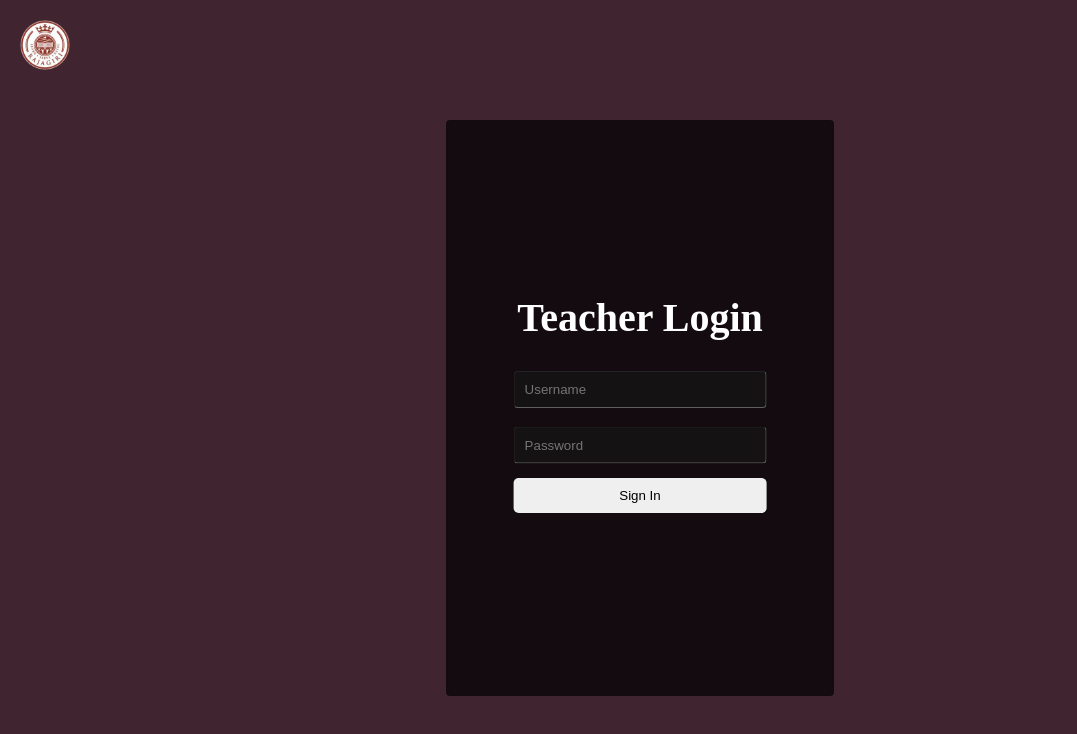
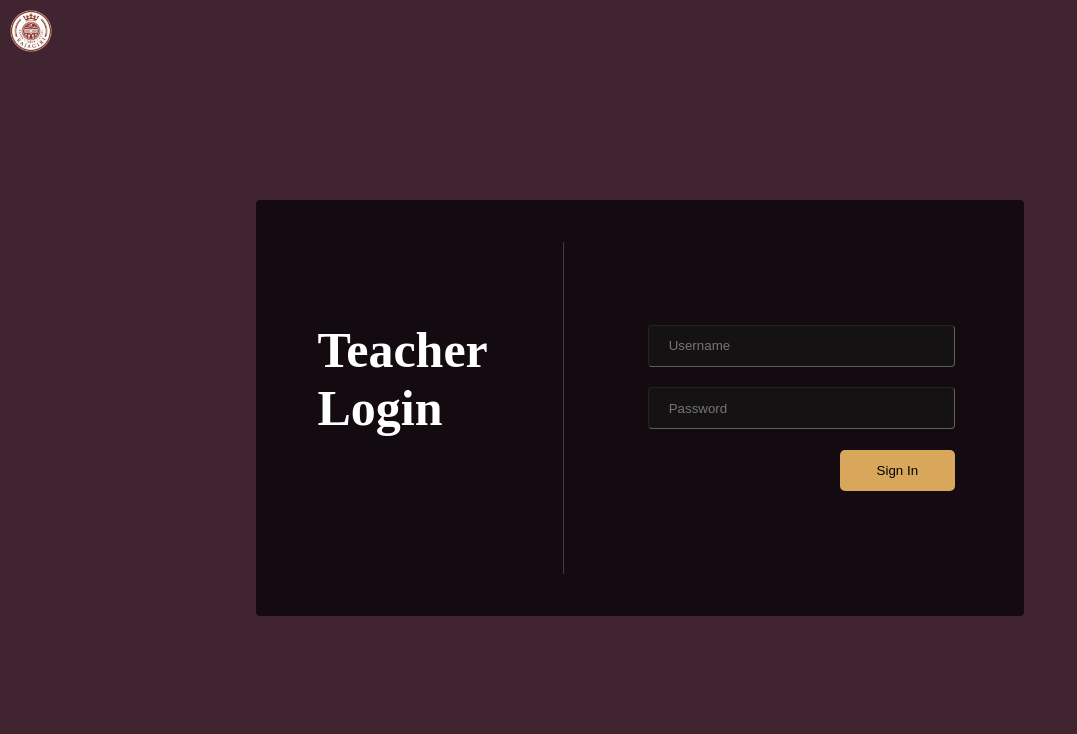
Before and after one commit to svhl/rems, a website: page public/teach_login.html in a window 1280 px wide. Shown: the whole page, without its empty margins (0-1077 px from the left). Drawn offline with Linux system fonts and the light colour scheme.

Commit message:
update index and login

```diff
--- a/public/index.css
+++ b/public/index.css
@@ -1,6 +1,6 @@
 body {
 	margin: 0;
-	background-color: #402531;
+	background-color: #130b0f;
 	color: white;
 	display: flex;
 	flex-direction: column;
@@ -24,18 +24,20 @@ header {
 	top: 0;
 	left: 0;
 	width: 100%;
-	padding: 20px;
+	padding: 10px;
 	display: flex;
 	justify-content: space-between;
 	align-items: center;
 	box-sizing: border-box;
+	color: #0f0f0f;
+	background-color: #402531;
 }
 
 .logo {
 	position: absolute; /* Position it absolutely */
-	top: 20px; /* Distance from the top */
-	left: 20px; /* Distance from the left */
-	width: 50px; /* Set the width of the logo */
+	top: 10px; /* Distance from the top */
+	left: 10px; /* Distance from the left */
+	width: 42px; /* Set the width of the logo */
 	height: auto; /* Maintain aspect ratio */
 }
 
@@ -50,8 +52,8 @@ button {
 	padding: 10px 20px;
 	border: none;
 	border-radius: 5px;
-	background-color: #ffffff;
-	color: #000000;
+	background-color: #d8a75c;
+	color: #402531;
 	cursor: pointer;
 }
 
@@ -71,21 +73,59 @@ button {
 }
 
 button:hover {
-	background-color: #e6e6e6;
+	background-color: #fac06a;
 }
 
 main {
 	text-align: center;
 }
 
+@keyframes floatUph1 {
+	0% {
+	  top: 100px;  /* Initial position */
+	  opacity: 0;
+	}
+	100% {
+	  top: 80px;  /* Final position (move up) */
+	  opacity: 1;
+	}
+}
+
+@keyframes floatUph2 {
+	0% {
+	  top: 360px;  /* Initial position */
+	  opacity: 0;
+	}
+	100% {
+	  top: 340px;  /* Final position (move up) */
+	  opacity: 1;
+	}
+}
+
 h1 {
-	font-size: 64px;
+	font-size: 80px;
 	margin: 0;
+	color: #d8a75c;
+	text-align: left;
+	position: absolute; /* Position relative to nearest positioned ancestor */
+	left: 40px;
+	padding: 20px; /* Optional: Adds some padding around the text */
+	animation: floatUph1 0.5s ease-out forwards;
+	animation-delay: 0.2s;
+	opacity: 0;
 }
 
 h2 {
-	font-family: 'Arial', sans-serif;
-	font-size: 20px;
+	font-size: 22px;
+	font-family: sans-serif;
 	font-weight: normal;
-	margin: 10px 0 0;
+	margin: 0;
+	color: #ffffff;
+	text-align: left;
+	position: absolute; /* Position relative to nearest positioned ancestor */
+	left: 40px;
+	padding: 20px; /* Optional: Adds some padding around the text */
+	animation: floatUph2 0.5s ease-out forwards;
+	animation-delay: 0.8s;
+	opacity: 0;
 }
--- a/public/login.css
+++ b/public/login.css
@@ -8,25 +8,62 @@ body {
     background: #402531;
 }
 
+.hvr-grow {
+    display: inline-block;
+    vertical-align: middle;
+    -webkit-transform: perspective(1px) translateZ(0);
+    transform: perspective(1px) translateZ(0);
+    box-shadow: 0 0 1px rgba(0, 0, 0, 0);
+    -webkit-transition-duration: 0.3s;
+    transition-duration: 0.3s;
+    -webkit-transition-property: transform;
+    transition-property: transform;
+}
+.hvr-grow:hover,
+.hvr-grow:focus,
+.hvr-grow:active {
+    -webkit-transform: scale(1.1);
+    transform: scale(1.1);
+}
+
 #loginCard {
-	height: 60%;
-	width: 20%;
+    position: relative;
+    height: 40%;
+    width: 50%;
     padding: 48px 68px;
     background: beige;
+    background-color: beige;
     background-color: rgba(0, 0, 0, 0.7);
     border-radius: 4px;
+	transition: box-shadow 0.2s ease-in-out;
+}
+
+#loginCard:hover {
+	box-shadow: 10px 10px 25px rgba(0, 0, 0, 0.5);
+}
+
+#loginCard::before {
+	content: "";
+	position: absolute;
+	top: 10%; /* Adjusts the vertical start point */
+	bottom: 10%; /* Adjusts the vertical end point */
+	left: 40%; /* Slightly to the left of the center */
+	width: 1px; /* Thickness of the line */
+	background-color: white; /* Line color */
+	opacity: 0.2; /* Optional: makes the line slightly transparent */
 }
 
 h1 {
     position: absolute;
-	top: 50%;
-	left: 50%;
-	transform: translate(-50%, -300%);
-	margin: 10;
-	margin-bottom: 10px;
-	word-wrap: break-word;
-	font-size: 40px;
+    top: 35%;
+    left: 8%;
+	transform: translateY(-50%);
+    font-size: 50px;
     color: #ffffff;
+    width: 25%;
+    padding-top: 10%;
+    padding-bottom: 10%;
+    padding-right: 6%;
 }
 
 .inputField {
@@ -42,38 +79,43 @@ h1 {
 
 #username {
     position: absolute;
-	top: 50%;
-	left: 50%;
-	transform: translate(-50%, -100%);
-	width: 20%;
-	padding: 10px;
+    top: 30%;
+    left: 51%;
+	height: 10%;
+    width: 40%;
+    padding: 20px;
 }
 
 #password {
     position: absolute;
-	top: 50%;
-	left: 50%;
-	transform: translate(-50%, 50%);
-	width: 20%;
-	padding: 10px;
+    top: 45%;
+    left: 51%;
+	height: 10%;
+    width: 40%;
+    padding: 20px;
 }
 
 button {
     position: absolute;
-	top: 50%;
-	left: 50%;
-	transform: translate(-50%, 200%);
-	width: 20%;
+    top: 60%;
+    right: 9%;
+    height: 10%;
+    width: 15%;
     padding: 10px 20px;
     border: none;
     border-radius: 5px;
     cursor: pointer;
+    background-color: #d8a75c;
+}
+
+button:hover {
+	background-color: #fac06a;
 }
 
 .logo {
-	position: absolute; /* Position it absolutely */
-	top: 12px; /* Distance from the top */
-	left: 12px; /* Distance from the left */
-	width: 50px; /* Set the width of the logo */
+	position: absolute; /* Keeps it absolutely positioned */
+	top: 2px; /* Align 10px from the top */
+	left: 2px; /* Align 10px from the left */
+	width: 42px; /* Fixed width to match the size in the first CSS */
 	height: auto; /* Maintain aspect ratio */
 }
--- /dev/null
+++ b/public/stud_dashboard.css
@@ -0,0 +1,44 @@
+body {
+	margin: 0;
+	font-family: Arial, sans-serif;
+	background-color: #141414;
+}
+
+h1 {
+	text-align: center;
+}
+
+#eventsContainer {
+	margin: 20px;
+}
+
+.event {
+	background-color: #1e1e1e;
+	border-radius: 5px;
+	padding: 15px;
+	margin-bottom: 15px;
+}
+
+.event strong {
+	color: #d8a75c;
+}
+
+.event span {
+	color: #ffffff;
+}
+
+#upload {
+	padding: 3px 8px;
+	border: 2px solid #ffffff;
+	font-size: 10px;
+	border-radius: 5px;
+	background-color: transparent;
+	color: #ffffff;
+	cursor: pointer;
+}
+
+#upload:hover {
+	border: 2px solid #e6e6e6;
+	background-color: #e6e6e6;
+	color: #000000;
+}
--- a/public/teach_login.html
+++ b/public/teach_login.html
@@ -9,7 +9,7 @@
 </head>
 <body>
 	<a href="index.html">
-		<img src="rajagiri.png" alt="Rajagiri Logo" class="logo" />
+		<img src="rajagiri.png" alt="Rajagiri Logo" class="logo hvr-grow" />
 	</a>
 	<form id="loginCard">
 		<h1>Teacher Login</h1>
```
Also changed, not shown: public/index.html (+3 -3 lines), public/stud_events.html (+6 -7 lines), public/stud_login.html (+2 -2 lines), public/stud_submissions.html (added, +99 -0 lines). Lines whose indentation alone changed are shown as unchanged.
